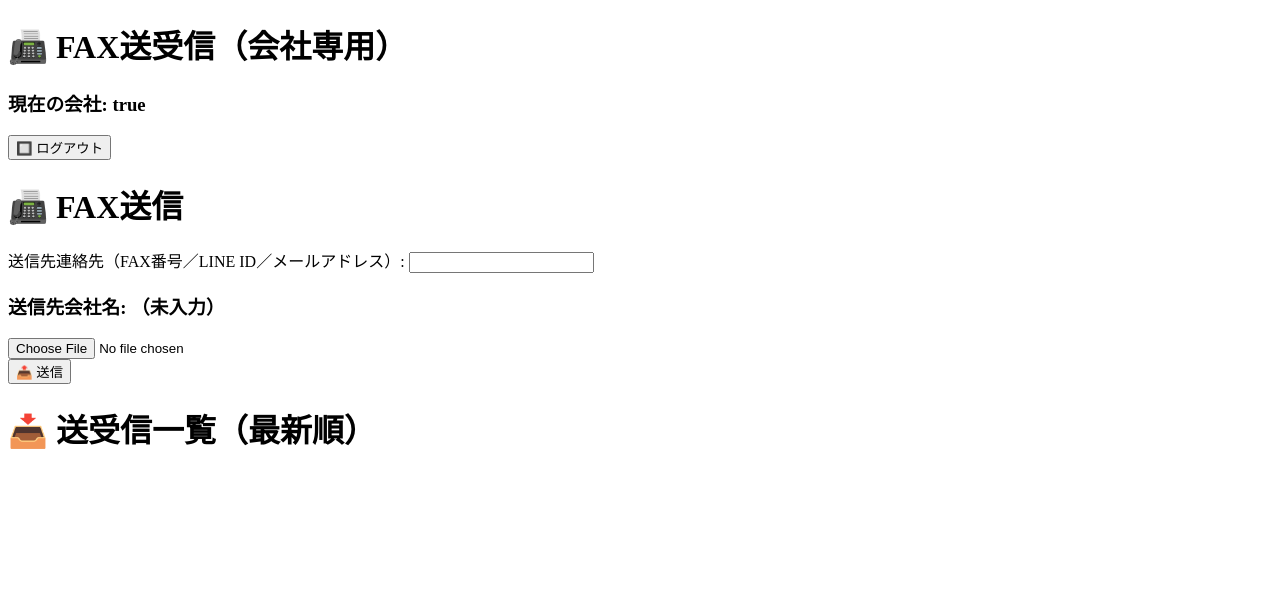
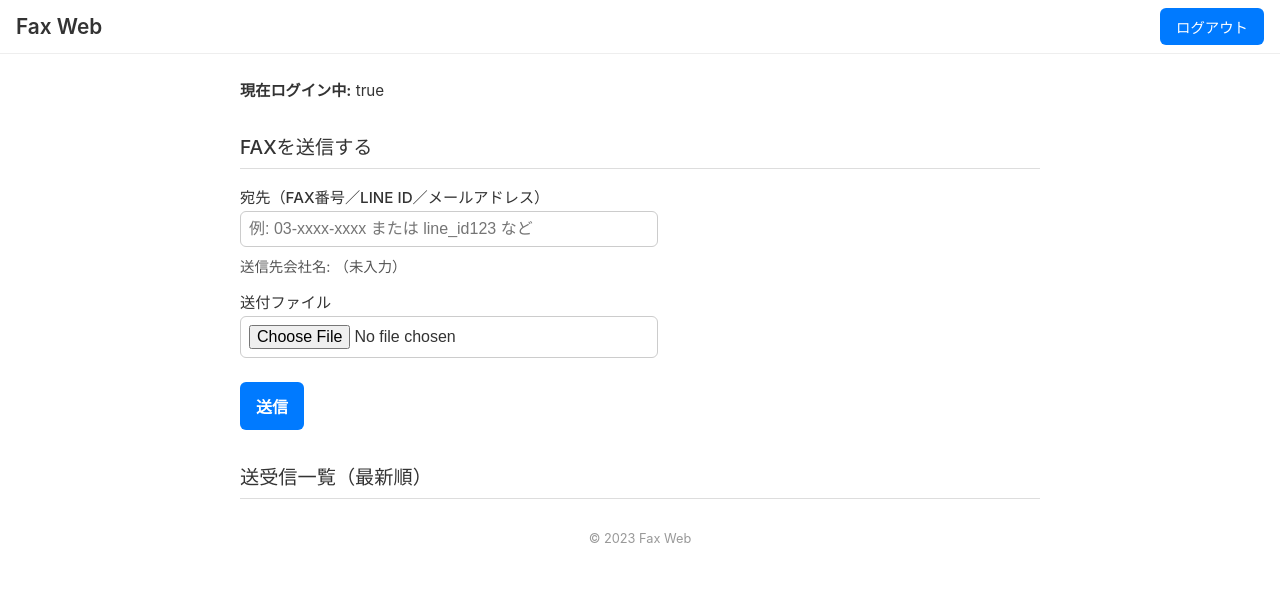
Before and after one commit to pinball19/faxweb, a plain HTML site: page fax.html in a window 1280 px wide. Drawn offline with Linux system fonts and the light colour scheme; no server answers; sample sign-in values are in the browser's storage.

Commit message:
Update fax.html

```diff
--- a/fax.html
+++ b/fax.html
@@ -2,39 +2,182 @@
 <html lang="ja">
 <head>
   <meta charset="UTF-8">
-  <title>FAX送受信（会社専用）</title>
+  <title>Fax Web - ダッシュボード</title>
+
   <!-- Firebase SDK -->
   <script src="https://www.gstatic.com/firebasejs/9.23.0/firebase-app-compat.js"></script>
   <script src="https://www.gstatic.com/firebasejs/9.23.0/firebase-firestore-compat.js"></script>
   <script src="https://www.gstatic.com/firebasejs/9.23.0/firebase-storage-compat.js"></script>
   <!-- PDFのサムネイル生成用 -->
   <script src="https://cdnjs.cloudflare.com/ajax/libs/pdf.js/2.16.105/pdf.min.js"></script>
+
   <style>
-    /* プレビュー画像・キャンバスのサイズ調整 */
-    #filePreview img, #filePreview canvas {
+    /* Apple公式サイト風 シンプルデザイン */
+    body {
+      margin: 0;
+      padding: 0;
+      font-family: -apple-system, BlinkMacSystemFont, "Helvetica Neue",
+                   "Roboto", "Segoe UI", "Noto Sans Japanese", sans-serif;
+      color: #333;
+      background-color: #fff;
+    }
+
+    header {
+      display: flex;
+      align-items: center;
+      justify-content: space-between;
+      padding: 0.5rem 1rem;
+      border-bottom: 1px solid #eee;
+    }
+    header h1 {
+      font-size: 1.3rem;
+      font-weight: 600;
+      margin: 0;
+    }
+    header button {
+      padding: 0.5rem 1rem;
+      font-size: 0.9rem;
+      border: none;
+      border-radius: 6px;
+      background-color: #007aff;
+      color: #fff;
+      cursor: pointer;
+    }
+    header button:hover {
+      background-color: #005bb5;
+    }
+
+    main {
+      max-width: 800px;
+      margin: 1.5rem auto;
+      padding: 0 1rem;
+    }
+
+    .section-title {
+      font-size: 1.2rem;
+      font-weight: 500;
+      margin-top: 2rem;
+      margin-bottom: 1rem;
+      border-bottom: 1px solid #ddd;
+      padding-bottom: 0.5rem;
+    }
+
+    .info-row {
+      margin: 1rem 0;
+      font-size: 0.95rem;
+    }
+    .info-row label {
+      display: block;
+      margin-top: 0.75rem;
+      font-weight: 500;
+    }
+    .info-row input[type="text"],
+    .info-row input[type="file"] {
+      width: 100%;
+      max-width: 400px;
+      padding: 0.5rem;
+      margin-top: 0.25rem;
+      border: 1px solid #ccc;
+      border-radius: 6px;
+      font-size: 1rem;
+    }
+    .info-row button {
+      margin-top: 1rem;
+      padding: 0.75rem 1rem;
+      font-size: 1rem;
+      border: none;
+      border-radius: 6px;
+      background-color: #007aff;
+      color: #fff;
+      cursor: pointer;
+      font-weight: 600;
+    }
+    .info-row button:hover {
+      background-color: #005bb5;
+    }
+
+    #filePreview {
+      margin-top: 0.5rem;
+    }
+    #filePreview img,
+    #filePreview canvas {
       max-width: 200px;
       max-height: 200px;
       margin-top: 10px;
+      border: 1px solid #ddd;
+    }
+
+    /* 送受信一覧 */
+    .fax-item {
+      border-bottom: 1px solid #eee;
+      padding: 1rem 0;
+      font-size: 0.9rem;
+    }
+    .fax-item strong {
+      font-weight: 600;
+    }
+    .fax-item img {
+      max-width: 120px;
+      margin-top: 0.5rem;
+      display: block;
+    }
+    .fax-item a {
+      color: #007aff;
+      text-decoration: none;
+      font-weight: 500;
+    }
+    .fax-item a:hover {
+      text-decoration: underline;
+    }
+
+    footer {
+      text-align: center;
+      color: #999;
+      font-size: 0.8rem;
+      margin-top: 2rem;
+      padding-bottom: 2rem;
     }
   </style>
 </head>
 <body>
-  <h1>📠 FAX送受信（会社専用）</h1>
-  <h3>現在の会社: <span id="currentCompany"></span></h3>
-  <button onclick="logout()">🔲 ログアウト</button>
 
-  <!-- 送信機能 -->
-  <h1>📠 FAX送信</h1>
-  <label>送信先連絡先（FAX番号／LINE ID／メールアドレス）:</label>
-  <input type="text" id="recipientContact" oninput="findRecipientByContact()">
-  <h3 id="recipientCompanyName">送信先会社名: （未入力）</h3>
-  <input type="file" id="fileInput" accept="image/*,application/pdf">
-  <div id="filePreview"></div>
-  <button onclick="sendFax()">📤 送信</button>
+  <!-- ヘッダー -->
+  <header>
+    <h1>Fax Web</h1>
+    <button onclick="logout()">ログアウト</button>
+  </header>
 
-  <!-- 受信・送信一覧（最新順） -->
-  <h1>📥 送受信一覧（最新順）</h1>
-  <div id="faxList"></div>
+  <!-- メインコンテンツ -->
+  <main>
+    <div class="info-row">
+      <p><strong>現在ログイン中:</strong> <span id="currentCompany"></span></p>
+    </div>
+
+    <!-- 送信機能 -->
+    <h2 class="section-title">FAXを送信する</h2>
+    <div class="info-row">
+      <label for="recipientContact">宛先（FAX番号／LINE ID／メールアドレス）</label>
+      <input type="text" id="recipientContact" placeholder="例: 03-xxxx-xxxx または line_id123 など" oninput="findRecipientByContact()">
+
+      <p id="recipientCompanyName" style="margin-top:0.5rem; font-size:0.9rem; color:#555;">
+        送信先会社名: （未入力）
+      </p>
+
+      <label for="fileInput">送付ファイル</label>
+      <input type="file" id="fileInput" accept="image/*,application/pdf">
+      <div id="filePreview"></div>
+
+      <button onclick="sendFax()">送信</button>
+    </div>
+
+    <!-- 送受信一覧 -->
+    <h2 class="section-title">送受信一覧（最新順）</h2>
+    <div id="faxList"></div>
+  </main>
+
+  <footer>
+    <p>© 2023 Fax Web</p>
+  </footer>
 
   <script>
     // ================================
@@ -56,13 +199,12 @@
     const db2 = firebase.firestore();
     const storage = firebase.storage();
 
-    // グローバル変数：受信・送信メッセージ、ログイン会社名
     let receivedFaxes = [];
     let sentFaxes = [];
     let currentCompany = "";
 
     // ================================
-    // ページ読み込み時にログイン状態をチェック
+    // ページ読み込み時
     // ================================
     window.onload = function() {
       const companyId = sessionStorage.getItem("loggedInCompanyId");
@@ -75,6 +217,7 @@
       }
       currentCompany = companyName;
       document.getElementById("currentCompany").textContent = companyName;
+
       loadFaxMessages(companyName);
     };
 
@@ -88,13 +231,13 @@
     }
 
     // ================================
-    // 送信先会社の検索（単一入力で複数条件）
+    // 送信先会社の検索
     // ================================
     function findRecipientByContact() {
       const contactInput = document.getElementById("recipientContact").value.trim();
       const companyNameElem = document.getElementById("recipientCompanyName");
 
-      if(!contactInput){
+      if (!contactInput) {
         companyNameElem.textContent = "送信先会社名: （未入力）";
         return;
       }
@@ -124,7 +267,7 @@
     }
 
     // ================================
-    // ファイルプレビュー（サムネイル生成）
+    // ファイル選択時のプレビュー
     // ================================
     document.getElementById("fileInput").addEventListener("change", function(event) {
       const file = event.target.files[0];
@@ -146,7 +289,6 @@
         fileReader.onload = function() {
           const typedarray = new Uint8Array(this.result);
           pdfjsLib.getDocument(typedarray).promise.then(function(pdf) {
-            // 最初のページを取得
             pdf.getPage(1).then(function(page) {
               const viewport = page.getViewport({ scale: 1 });
               const canvas = document.createElement("canvas");
@@ -168,10 +310,10 @@
     });
 
     // ================================
-    // FAX送信処理
+    // FAX送信
     // ================================
     function sendFax() {
-      const senderName = currentCompany; // 送信元
+      const senderName = currentCompany;
       const recipientName = document
         .getElementById("recipientCompanyName")
         .textContent.replace("送信先会社名: ", "")
@@ -198,7 +340,6 @@
         })
         .then(() => {
           alert(`✅ ${recipientName} へ FAXを送信しました！`);
-          // 必要に応じてフォームをクリアする処理を追加してください
         })
         .catch((err) => {
           console.error("❌ 送信エラー:", err);
@@ -207,10 +348,10 @@
     }
 
     // ================================
-    // 受信・送信メッセージのリアルタイム更新（受信＋送信を統合）
+    // 受信・送信メッセージをリアルタイムで取得
     // ================================
     function loadFaxMessages(companyName) {
-      // 受信メッセージリスナー
+      // 受信メッセージ
       db2.collection("fax_messages")
         .where("recipient", "==", companyName)
         .orderBy("created_at", "desc")
@@ -227,7 +368,7 @@
           console.error("❌ 受信メッセージリスナー エラー:", error);
         });
 
-      // 送信メッセージリスナー
+      // 送信メッセージ
       db2.collection("fax_messages")
         .where("sender", "==", companyName)
         .orderBy("created_at", "desc")
@@ -245,10 +386,11 @@
         });
     }
 
-    // 受信・送信メッセージをマージして表示する
+    // ================================
+    // 送受信リストをマージして表示
+    // ================================
     function updateFaxList() {
       const allMessages = receivedFaxes.concat(sentFaxes);
-      // created_at が存在しない場合は 0 としてソート
       allMessages.sort((a, b) => {
         const aTime = a.created_at ? a.created_at.toDate().getTime() : 0;
         const bTime = b.created_at ? b.created_at.toDate().getTime() : 0;
@@ -258,20 +400,26 @@
       const faxList = document.getElementById("faxList");
       faxList.innerHTML = "";
       allMessages.forEach((data) => {
-        const timeStr = data.created_at ? data.created_at.toDate().toLocaleString() : "時間不明";
+        const timeStr = data.created_at
+          ? data.created_at.toDate().toLocaleString()
+          : "時間不明";
         let display = "";
         if (data.fileType === "application/pdf") {
-          display = `<a href="${data.fileUrl}" target="_blank">📄 PDFを開く</a>`;
+          display = `<a href="${data.fileUrl}" target="_blank">PDFを開く</a>`;
         } else {
-          display = `<img src="${data.fileUrl}" width="150">`;
+          display = `<img src="${data.fileUrl}">`;
         }
+
+        // 受信 or 送信 で表示を切り替え
+        const fromToLabel = (data.type === "受信")
+          ? `<strong>受信元:</strong> ${data.sender}<br><strong>受信先:</strong> ${data.recipient}`
+          : `<strong>送信元:</strong> ${data.sender}<br><strong>送信先:</strong> ${data.recipient}`;
+
         faxList.innerHTML += `
-          <div>
-            <strong>${data.type}元:</strong> ${data.type === "受信" ? data.sender : data.recipient}<br>
-            <strong>${data.type}先:</strong> ${data.type === "受信" ? data.recipient : data.sender}<br>
-            <strong>時間:</strong> ${timeStr}<br>
+          <div class="fax-item">
+            ${fromToLabel}<br>
+            <strong>時刻:</strong> ${timeStr}<br>
             ${display}
-            <hr>
           </div>
         `;
       });
```
